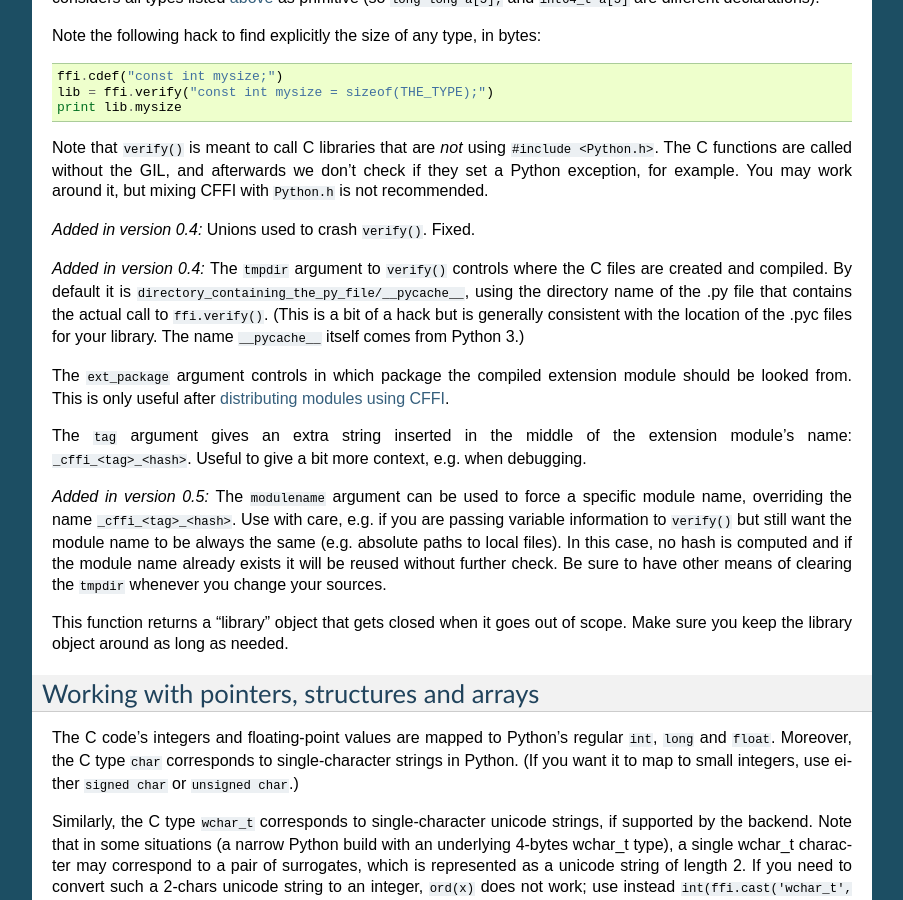
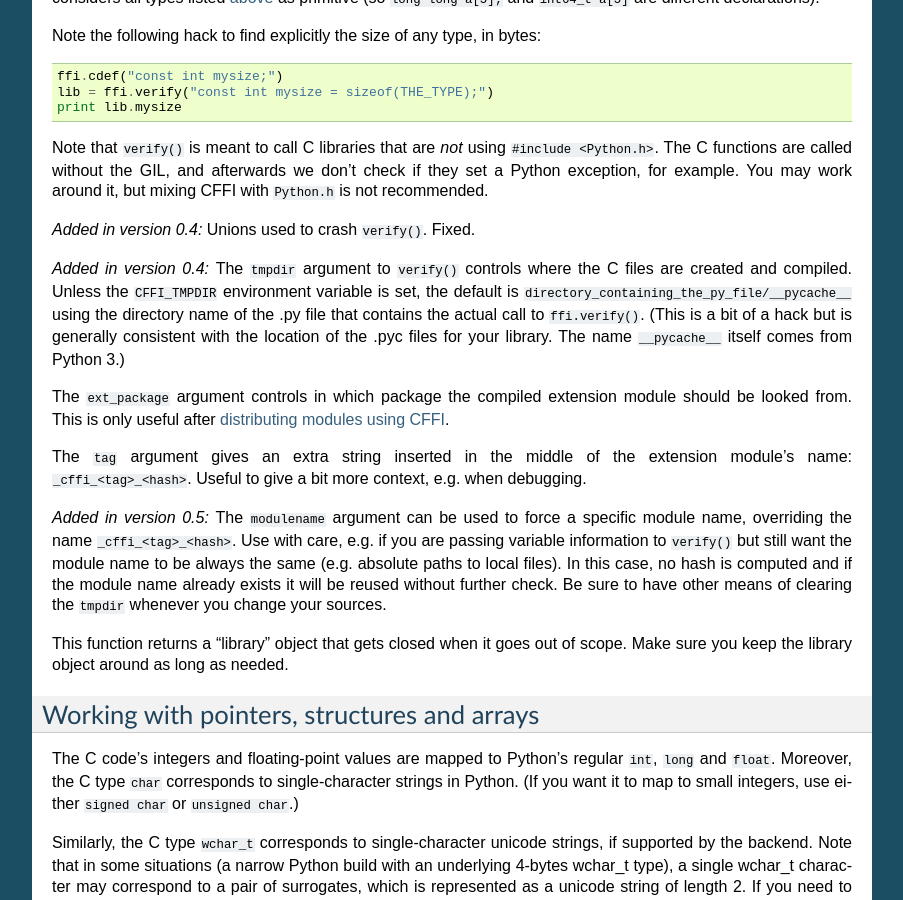
Before and after one commit to tharvik/cffi, a Sphinx documentation site: the page built from doc/source/index.rst, in a window 1280 px wide and 900 px high, scrolled down 8164 px. Shown: the whole window, without its empty margins (198-1101 px from the left). Built offline with Sphinx 7.4.7, drawn with Linux system fonts in a browser that asks for light colours.

Commit message:
Mention 'CFFI_TMPDIR' in changelog

```diff
--- a/doc/source/index.rst
+++ b/doc/source/index.rst
@@ -640,8 +640,9 @@ not recommended.
 
 .. versionadded:: 0.4
    The ``tmpdir`` argument to ``verify()`` controls where the C
-   files are created and compiled.  By default it is
-   ``directory_containing_the_py_file/__pycache__``, using the
+   files are created and compiled. Unless the ``CFFI_TMPDIR`` environment
+   variable is set, the default is
+   ``directory_containing_the_py_file/__pycache__`` using the
    directory name of the .py file that contains the actual call to
    ``ffi.verify()``.  (This is a bit of a hack but is generally
    consistent with the location of the .pyc files for your library.
```
